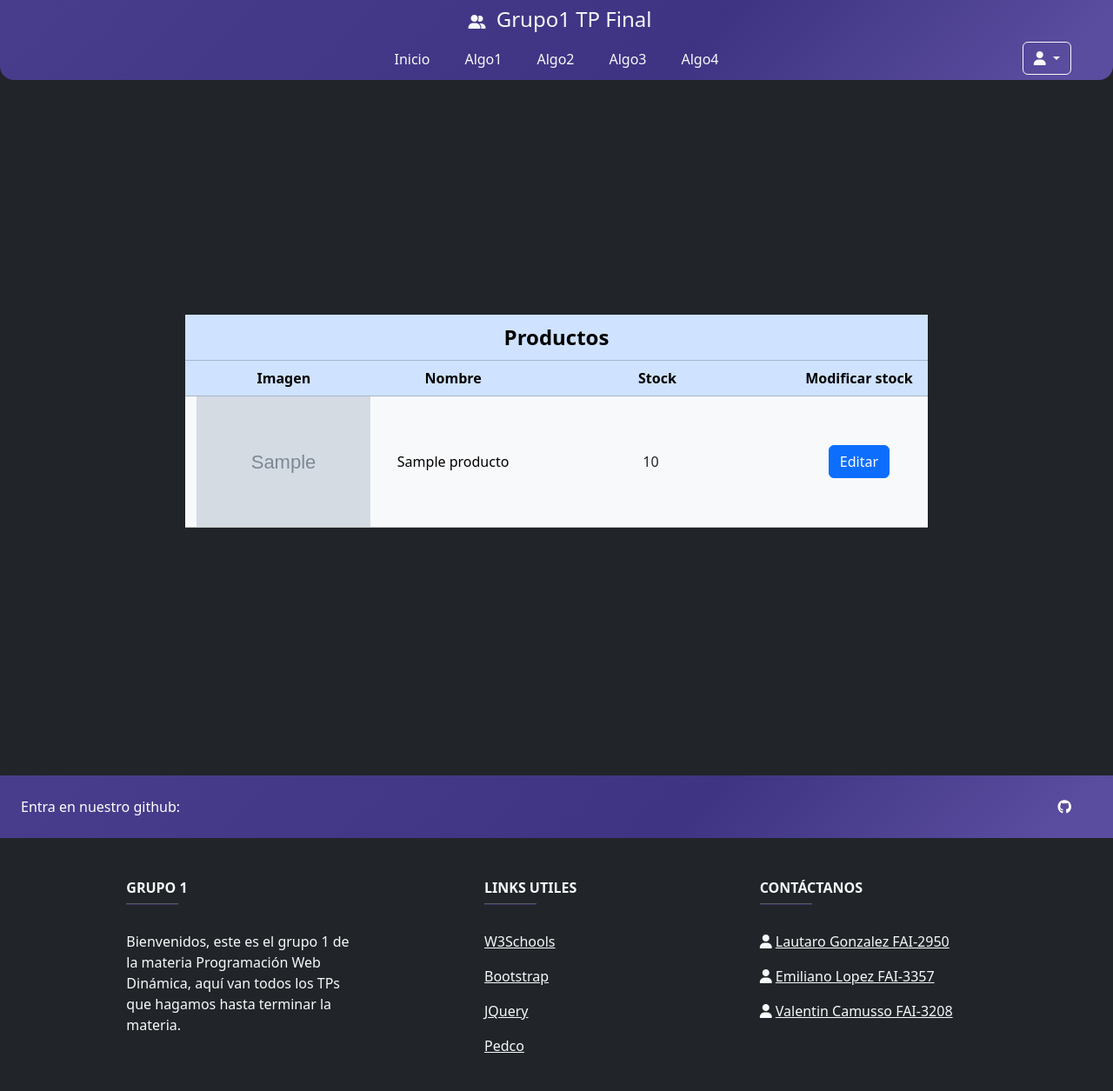
After one commit to VintuuS2/PWD2023, a PHP site: page /TPFinal/Vista/depositoCambiarStocks.php in a window 1280 px wide. The commit adds this page. Shown: the whole page at 87% size. Run offline with PHP 8.4, Linux system fonts and the light colour scheme; tables that the repository leaves empty or names only in its code hold one stand-in row (values such as "Sample post"); grey boxes marked "Sample" are stand-in pictures; some libraries are stand-ins or nearby versions.

Commit message:
Se agrego la página para modificar los stocks

```diff
--- a/TPFinal/Control/AbmProducto.php
+++ b/TPFinal/Control/AbmProducto.php
@@ -76,6 +76,21 @@ class AbmProducto {
         return $resp;
     }
 
+    /** Permite cambiar stock de un objeto
+     * @param ARRAY $param
+     * @return BOOLEAN */
+    public function modificacionStock($param){
+        $resp = false;
+        if ($this->seteadosCamposClaves($param)){
+            $objProducto = $this->cargarObjetoConClave($param);
+            $objProducto->setCantStock($param['procantstock']);
+            if($objProducto!=null and $objProducto->modificarStock()){
+                $resp = true;
+            }
+        }
+        return $resp;
+    }
+
     /** Permite buscar un objeto
      * @param ARRAY $param
      * @return ARRAY */
--- a/TPFinal/Modelo/Producto.php
+++ b/TPFinal/Modelo/Producto.php
@@ -138,6 +138,22 @@ class Producto {
         return $resp;
     }
 
+    public function modificarStock(){
+        $resp = false;
+        $base = new BaseDatos();
+        $sql = "UPDATE producto SET procantstock=".$this->getCantStock()." WHERE idproducto=".$this->getIdProducto();
+        if ($base->Iniciar()) {
+            if ($base->Ejecutar($sql)) {
+                $resp = true;
+            } else {
+                $this->setMensajeOperacion("Producto->modificar stock: ".$base->getError());
+            }
+        } else {
+            $this->setMensajeOperacion("Producto->modificar stock: ".$base->getError());
+        }
+        return $resp;
+    }
+
     public function eliminar(){
         $resp = false;
         $base=new BaseDatos();
--- a/TPFinal/Vista/CSS/style.css
+++ b/TPFinal/Vista/CSS/style.css
@@ -5,3 +5,27 @@
 .bg-purple {
     background-color: rgba(72,57,161, .75);
 }
+.custom-tooltip,
+.custom-tooltip-danger,
+.custom-tooltip-success {
+    --bs-tooltip-bg: var(--bs-primary);
+    --bs-tooltip-color: var(--bs-white);
+}
+
+.custom-tooltip-danger {
+    --bs-tooltip-bg: var(--bs-danger);
+}
+
+.custom-tooltip-success {
+    --bs-tooltip-bg: var(--bs-success);
+}
+
+.imagen-redimensionada {
+    max-width: 300px;
+    max-height: 150px;
+    width: auto;
+    height: auto;
+    display: block;
+    margin-left: auto;
+    margin-right: auto;
+}
--- /dev/null
+++ b/TPFinal/Vista/JS/funciones.js
@@ -0,0 +1,4 @@
+$(document).ready(function(){
+    const tooltipTriggerList = document.querySelectorAll('[data-bs-toggle="tooltip"]')
+    const tooltipList = [...tooltipTriggerList].map(tooltipTriggerEl => new bootstrap.Tooltip(tooltipTriggerEl))
+});
--- /dev/null
+++ b/TPFinal/Vista/JS/scriptCambiarStocks.js
@@ -0,0 +1,136 @@
+$(document).ready(function () {
+    var forms = $(".needs-validation");
+    var alertPlaceholder = $('#liveAlertPlaceholder');
+    const alert = (message, type) => {
+
+        const wrapper = document.createElement('div');
+        wrapper.innerHTML = [
+            `<div class="alert alert-${type} alert-dismissible" role="alert">`,
+            `   <div>${message}</div>`,
+            '   <button type="button" class="btn-close" data-bs-dismiss="alert" aria-label="Close"></button>',
+            '</div>'
+        ].join('')
+        alertPlaceholder.append(wrapper)
+    }
+    forms.on("submit", function (event) {
+        var formulario = this;
+        $(formulario).addClass('was-validated');
+        var idProducto = $(this).data("id");
+        var botonSubmit = $('#btn-modificar-' + idProducto);
+
+        var inputStock = $('#procantstock' + idProducto);
+        // Si el imput esta desactivado
+        if (inputStock.prop('disabled')) {
+            var tdBotones = $('#columnaBotones' + idProducto);
+            // Se activa y modifica el input de stock
+            inputStock.prop('disabled', false);
+            inputStock.addClass('bg-white');
+            inputStock.addClass('border-secondary');
+            inputStock.removeClass('bg-light');
+            inputStock.removeClass('border-0');
+            // Deshabilita todos los otros botones
+            $('.btn-modificar').each(function() {
+                $(this).prop('disabled', true);
+            });
+            // Modifica el botón para enviar el dato
+            botonSubmit.html('<i class="fa-regular fa-paper-plane"></i>');
+            botonSubmit.addClass('btn-success');
+            botonSubmit.removeClass('btn-primary');
+            botonSubmit.prop('disabled', false);
+            botonSubmit.attr('data-bs-toggle', 'tooltip');
+            botonSubmit.attr('data-bs-custom-class', 'custom-tooltip-success');
+            botonSubmit.attr('data-bs-title', 'Enviar dato');
+            // Destruye el tooltip actual
+            botonSubmit.tooltip('dispose');
+
+            // Reactiva el tooltip con los nuevos atributos
+            botonSubmit.tooltip();
+
+            // Se agrega otro botón para cancelar la modificación de los datos
+            const botonCancelar = $('<button>', {
+                'class': 'btn btn-danger btn-cancelar',
+                'data-bs-toggle': 'tooltip',
+                'data-bs-placement': 'top',
+                'data-bs-title': 'Cancelar',
+                'data-bs-custom-class': 'custom-tooltip-danger',
+                'data-id': idProducto,
+                'id': 'btn-cancelar'+idProducto,
+                html: $('<i>', {
+                    'class': 'fa-solid fa-xmark'
+                })
+            });
+            tdBotones.append(botonCancelar);
+            $(botonCancelar).tooltip();
+            // Guarda el contenido del stock
+            stockAntiguo = $(inputStock).val();
+            // Se detiene el envio del formulario
+            event.preventDefault();
+        } else { // Si el input ya está activado valida su contenido y manda el formulario
+            var comienzoMensaje = "<i class='fas fa-exclamation-triangle pe-2'></i><b>Error</b>: ";
+            var stockNuevo = $(inputStock).val();
+            var stockIncorrecto = false;
+            alertPlaceholder.empty();
+            // Si no se ha cambiado el stock
+            if (stockAntiguo == stockNuevo) {
+                alert(comienzoMensaje + 'No has modificado el stock.', 'danger');
+                stockIncorrecto = true;
+                botonSubmit.tooltip('dispose');
+                botonSubmit.tooltip();
+            } else {
+                // Validación del stock
+                if (stockNuevo === "") {
+                    stockIncorrecto = true;
+                    alert(comienzoMensaje+"El campo 'Stock' no puede estar vacío.", "danger");
+                } else if(stockNuevo < 0){
+                    stockIncorrecto = true;
+                    alert(comienzoMensaje+"El campo 'Stock' tiene que ser mayor o igual a cero", "danger");
+                } else { stockIncorrecto = false; }
+            }
+            if (stockIncorrecto) {
+                event.preventDefault();
+                inputStock.addClass('border-danger');
+                inputStock.addClass('is-invalid');
+            } else {
+                inputStock.removeClass('border-danger');
+                inputStock.removeClass('is-invalid');
+                inputStock.addClass('border-success');
+                inputStock.addClass('is-valid');
+            }
+        }
+    });
+
+    // Al hacer click en algun boton de cancelar
+    $(document).on('click', '.btn-cancelar', function() {
+        var idProducto = $(this).data("id");
+
+        var botonCancelar = $('#btn-cancelar'+idProducto);
+        botonCancelar.tooltip('dispose');
+        botonCancelar.remove();
+
+        var botonSubmit = $('#btn-modificar-' + idProducto);
+        var inputStock = $('#procantstock' + idProducto);
+
+        // Se desactiva y se modifica el input
+        inputStock.removeClass('is-invalid');
+        inputStock.prop('disabled', true);
+        inputStock.val(stockAntiguo);
+        inputStock.removeClass('bg-white');
+        inputStock.removeClass('border-secondary');
+        inputStock.removeClass('border-danger');
+        inputStock.addClass('bg-light');
+        inputStock.addClass('border-0');
+        // Habilita todos los otros botones de modificación
+        $('.btn-modificar').each(function() {
+            $(this).prop('disabled', false);
+        });
+        // Modifica el botón para modificar los datos
+        botonSubmit.html('Editar');
+        botonSubmit.addClass('btn-primary');
+        botonSubmit.removeClass('btn-success');
+        botonSubmit.attr('data-bs-toggle', 'tooltip');
+        botonSubmit.attr('data-bs-custom-class', 'custom-tooltip');
+        botonSubmit.attr('data-bs-title', 'Cambiar el stock del producto');
+        botonSubmit.tooltip('dispose');
+        botonSubmit.tooltip();
+    });
+});
--- a/TPFinal/Vista/depositoAdministrarProductos.php
+++ b/TPFinal/Vista/depositoAdministrarProductos.php
@@ -2,7 +2,7 @@
 $titulo = "Administrar productos";
 include_once "../../configuracionProyecto.php";
 include_once "./Estructura/header.php";
-include_once "./Estructura/navbar.php"; // hay que hacer la verificación de que el usuario loggeado tenga rol de 'deposito'
+include_once "./Estructura/ultimoNav.php"; // hay que hacer la verificación de que el usuario loggeado tenga rol de 'deposito'
 include_once "../configuracion.php";
 ?>
 <div class="d-flex justify-content-center align-items-center ">
--- a/TPFinal/Vista/depositoAgregarProductos.php
+++ b/TPFinal/Vista/depositoAgregarProductos.php
@@ -1,7 +1,7 @@
 <?php
 $titulo = "Agregar productos";
 include_once "../../configuracionProyecto.php";
-include_once "./Estructura/header.php"; // hay que hacer la verificación de que el usuario loggeado tenga rol de 'deposito'
+include_once "./Estructura/ultimoNav.php"; // hay que hacer la verificación de que el usuario loggeado tenga rol de 'deposito'
 ?>
 <div class="d-flex justify-content-center align-items-center ">
   <div class="d-flex justify-content-center bg-gris col-12 col-md-8 row position-relative h-100 align-items-center min-vh-100">
--- /dev/null
+++ b/TPFinal/Vista/depositoCambiarStocks.php
@@ -0,0 +1,51 @@
+<?php
+$titulo = "Cambiar stocks";
+include_once "../../configuracionProyecto.php";
+include_once "./Estructura/header.php";
+include_once "./Estructura/ultimoNav.php"; // hay que hacer la verificación de que el usuario loggeado tenga rol de 'deposito'
+include_once "../configuracion.php";
+$controlProducto = new AbmProducto();
+$listaProductos = $controlProducto->buscar(null);
+?>
+<div class="d-flex justify-content-center align-items-center">
+    <div class="d-flex justify-content-center row col-12 col-md-12 col-xl-8 row position-relative align-items-center min-vh-100">
+        <div style="top: 100px;" class="z-3 row justify-content-center align-items-center position-fixed fixed-top mx-0 px-0">
+            <div id="liveAlertPlaceholder" class="col-12 col-sm-10 col-md-7 col-xl-6 mt-5 text-center"></div>
+        </div>
+        <?php
+        if (count($listaProductos) > 0) {
+            echo "<table class='table text-center'>
+                        <thead class='table-primary'>
+                            <tr>
+                                <th colspan='4' class='table-primary text-center fs-4'>Productos</th>
+                            </tr>
+                            <tr>
+                                <th>Imagen</th>
+                                <th>Nombre</th>
+                                <th>Stock</th>
+                                <th>Modificar stock</th>
+                            </tr>
+                        </thead>";
+            foreach ($listaProductos as $producto) {
+                echo "<tr class='align-middle table-light'>";
+                echo "<form novalidate class='needs-validation bg-secondary' data-id=" . $producto->getIdProducto() . " method='post' action='Accion/modificarStockProducto.php'>";
+                echo "<td class='p-0'><img class='imagen-redimensionada' src='../Imagenes/" . $producto->getImagen() . "'><input type='hidden' name='idproducto' value='" . $producto->getIdProducto() . "'></td>";
+                echo "<td>" . $producto->getNombre() . "</td>";
+                echo "<td><input disabled type='number' name='procantstock' id='procantstock".$producto->getIdProducto()."' class='form-control cursor-text bg-light text-dark border border-0 text-center rounded-5' value='" . $producto->getCantStock() . "'</td>";
+                // Boton para activar modificación del stock
+                echo "<td><div class='d-flex h-100 justify-content-around' id='columnaBotones" . $producto->getIdProducto() . "'><button type='submit' data-bs-toggle='tooltip' data-bs-placement='top' data-bs-title='Cambiar el stock del producto' data-bs-custom-class='custom-tooltip' class='btn btn-primary btn-modificar' id='btn-modificar-" . $producto->getIdProducto() . "'>Editar</button></div></td>";
+                echo "</form>";
+                echo "</tr>";
+            }
+            echo "</table>";
+        } else {
+            echo "<h3 class='text-center'>No hay productos registrados</h3>";
+        }
+        ?>
+    </div>
+</div>
+<script src="JS/scriptCambiarStocks.js"></script>
+<script src="JS/funciones.js"></script>
+<?php
+include_once "../../vista/estructura/footer.php"
+?>
```
Also changed, not shown: TPFinal/Vista/Accion/modificarStockProducto.php (added, +36 -0 lines).
